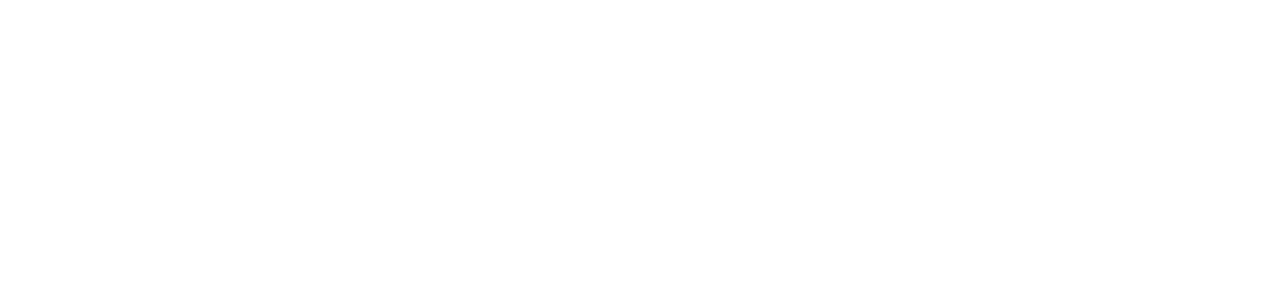
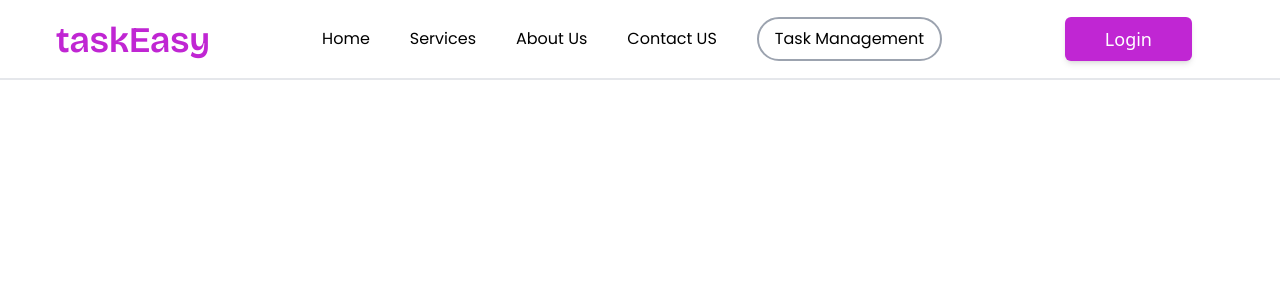
Before and after one commit to MidhunPM6/WorkBridge_Job_Portal-front-end, a React (Create React App) app: page / in a window 1280 px wide. Shown: the top 300 px of the page. Built offline with nearby package versions, Linux system fonts and the light colour scheme.

Commit message:
Navbar Design Compeleted

```diff
--- a/public/index.html
+++ b/public/index.html
@@ -3,6 +3,8 @@
   <head>
     <meta charset="utf-8" />
     <link rel="icon" href="%PUBLIC_URL%/favicon.ico" />
+    <link rel="preconnect" href="https://fonts.googleapis.com">
+
     <meta name="viewport" content="width=device-width, initial-scale=1" />
     <meta name="theme-color" content="#000000" />
     <meta
--- a/src/App.js
+++ b/src/App.js
@@ -1,8 +1,10 @@
+import Home from "./Pages/Home";
 
 
 function App() {
   return (
     <>
+    <Home/>
     </>
   );
 }
--- /dev/null
+++ b/src/Components/Main-Page/HomeLeft.jsx
@@ -0,0 +1,11 @@
+import React from 'react'
+
+const HomeLeft = () => {
+  return (
+    <div>
+
+    </div>
+  )
+}
+
+export default HomeLeft
--- a/src/Components/Main-Page/NavBar.js
+++ b/src/Components/Main-Page/NavBar.js
@@ -1,9 +1,36 @@
-import React from 'react'
+import React from "react";
 
 const NavBar = () => {
   return (
+    <>
+      <div className="flex justify-between items-center p-6  border-b-2 border-gray-40 h-20   ">
+        <div className="flex items-center ">
+          <h1 className="text-4xl font-bricolage font-semibold  text-fuchsia-600 m-8 mb-7 hover:text-fuchsia-500">
+            taskEasy
+          </h1>
 
-  )
-}
+          <div className="space-x-10 ml-20 font-poppins ">
+            <button className="text-md hover:text-fuchsia-600">Home</button>
+            <button className="text-md hover:text-fuchsia-600">Services</button>
+            <button className="text-md hover:text-fuchsia-600">
+              About Us{" "}
+            </button>
+            <button className="text-md hover:text-fuchsia-600">
+              Contact US
+            </button>
+            <button className="text-md border-2 border-gray-400 p-2 rounded-full px-4 hover:border-black">
+              Task Management
+            </button>
+          </div>
+        </div>
+        <div className="pr-16">
+          <button className="text-lg   bg-fuchsia-600 py-2 px-10 text-white rounded-md shadow-md hover:bg-fuchsia-700">
+            Login
+          </button>
+        </div>
+      </div>
+    </>
+  );
+};
 
-export default NavBar
+export default NavBar;
--- /dev/null
+++ b/src/Pages/Home.js
@@ -0,0 +1,14 @@
+import React from 'react'
+import NavBar from '../Components/Main-Page/NavBar'
+
+
+const Home = () => {
+  return (
+    <div>
+      <NavBar    />
+
+    </div>
+  )
+}
+
+export default Home
--- a/src/index.css
+++ b/src/index.css
@@ -1,3 +1,7 @@
+
+@import url('https://fonts.googleapis.com/css2?family=Bricolage+Grotesque:opsz,wght@12..96,200..800&display=swap');
+@import url('https://fonts.googleapis.com/css2?family=Bricolage+Grotesque:opsz,wght@12..96,200..800&family=Poppins:ital,wght@0,100;0,200;0,300;0,400;0,500;0,600;0,700;0,800;0,900;1,100;1,200;1,300;1,400;1,500;1,600;1,700;1,800;1,900&display=swap');
+
 @tailwind base;
 @tailwind components;
 @tailwind utilities;
--- a/tailwind.config.js
+++ b/tailwind.config.js
@@ -1,8 +1,16 @@
+const defaultTheme = require('tailwindcss/defaultTheme');
 /** @type {import('tailwindcss').Config} */
+
 module.exports = {
   content: ["./src/**/*.{js,jsx,ts,tsx}",],
   theme: {
-    extend: {},
+    extend: {
+      fontFamily: {
+        bricolage: ["Bricolage Grotesque", "sans-serif"],
+        poppins : ["Poppins", "sans-serif"]
+
+      },
+    },
   },
   plugins: [],
 }
```
